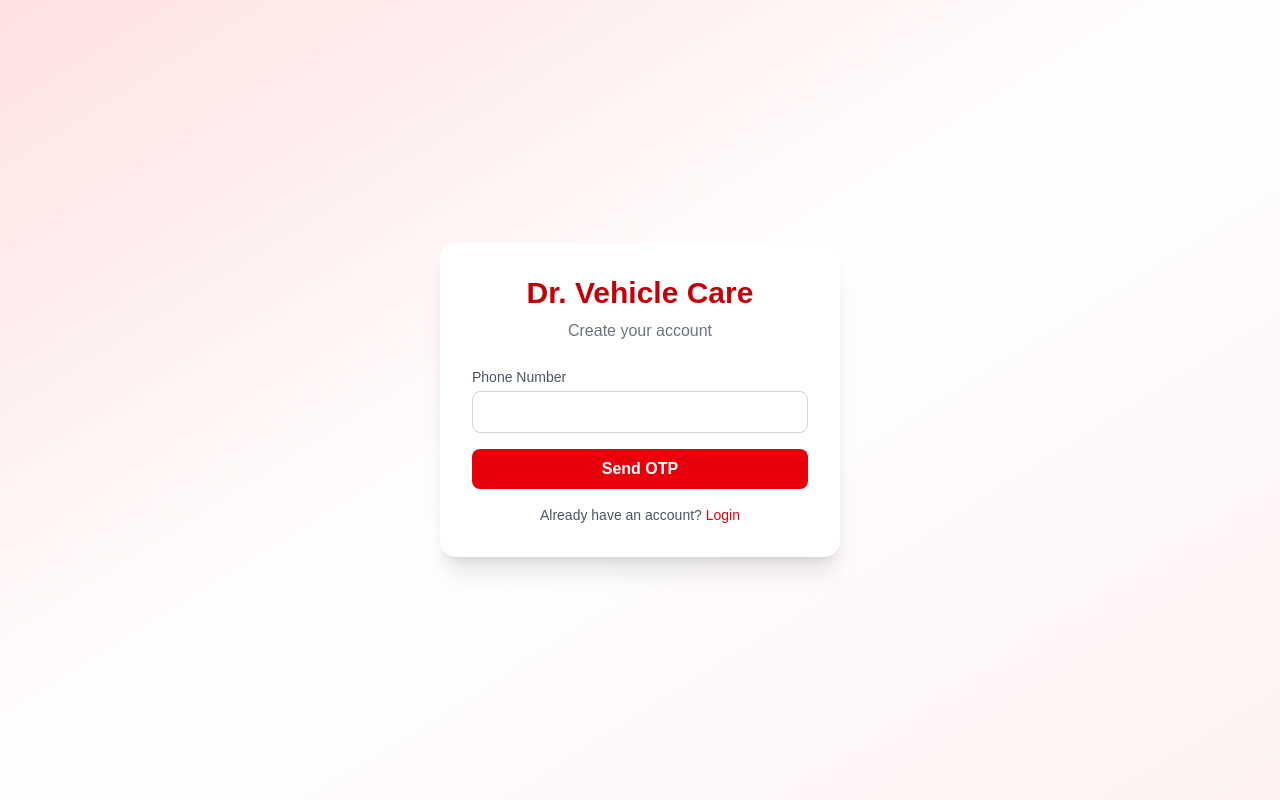
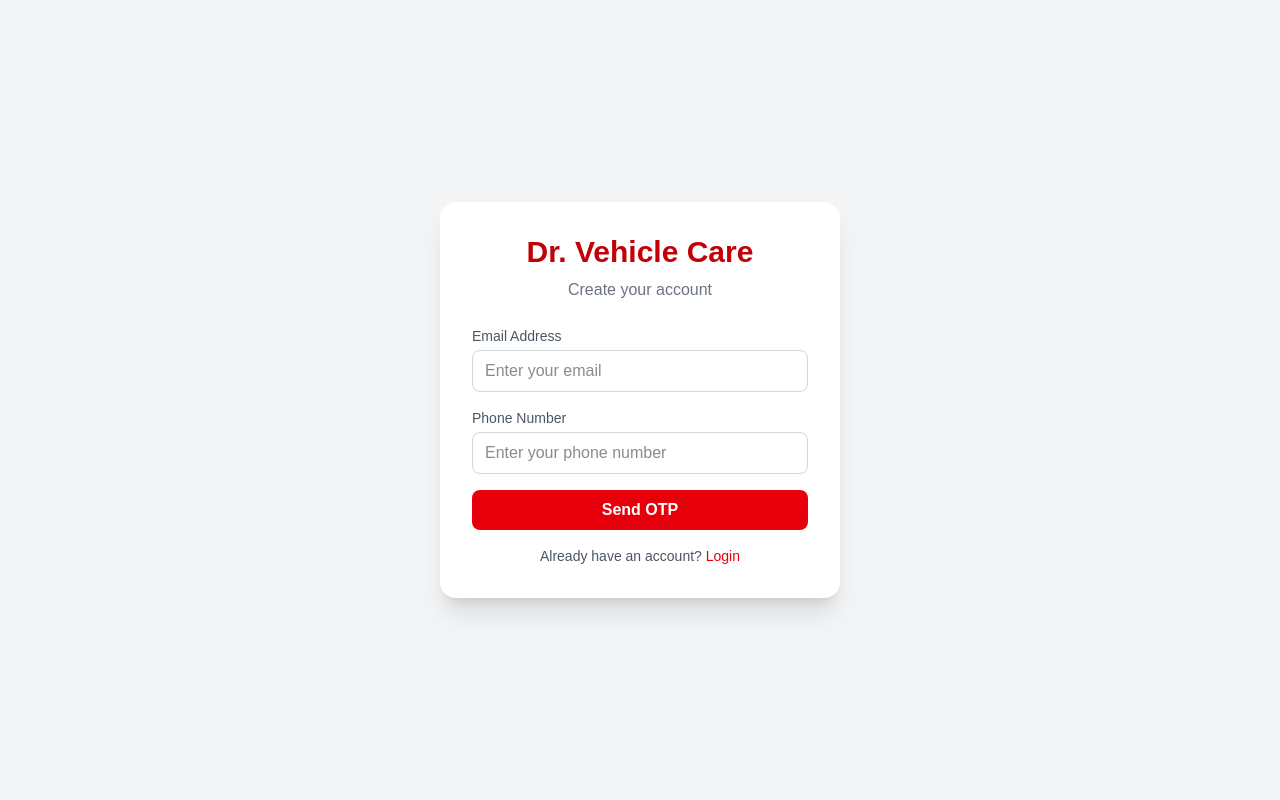
Before and after one commit to Snehaltikole14/Dr.Vehicale, a Next.js app: page /signup in a window 1280 px wide. Built offline with nearby package versions, Linux system fonts and the light colour scheme.

Commit message:
update signup page

```diff
--- a/src/app/signup/page.jsx
+++ b/src/app/signup/page.jsx
@@ -1,4 +1,5 @@
 "use client";
+
 import { useState, useEffect } from "react";
 import { useRouter } from "next/navigation";
 import toast, { Toaster } from "react-hot-toast";
@@ -11,24 +12,30 @@ export default function SignupPage() {
 
   const [form, setForm] = useState({
     name: "",
+    email: "",
     phone: "",
     password: "",
     otp: "",
   });
 
   const [sendingOtp, setSendingOtp] = useState(false);
-  const [cooldown, setCooldown] = useState(0); // seconds
+  const [cooldown, setCooldown] = useState(0);
 
   const handleChange = (e) => {
-    setForm({ ...form, [e.target.name]: e.target.value });
+    setForm({
+      ...form,
+      [e.target.name]: e.target.value,
+    });
   };
 
-  // ⏳ Countdown timer
+  // Countdown timer
   useEffect(() => {
     if (cooldown <= 0) return;
+
     const timer = setInterval(() => {
       setCooldown((prev) => prev - 1);
     }, 1000);
+
     return () => clearInterval(timer);
   }, [cooldown]);
 
@@ -43,17 +50,20 @@ export default function SignupPage() {
     try {
       await API.post("/auth/signup/request-otp", {
         phone: form.phone,
+        email: form.email,
       });
 
       toast.success("OTP sent to your phone!");
+
       setStep(2);
-      setCooldown(30); // ⏳ 30 sec cooldown
+      setCooldown(30);
     } catch (err) {
       const message =
         err.response?.data?.message ||
         (typeof err.response?.data === "string"
           ? err.response.data
           : "Failed to send OTP");
+
       toast.error(message);
     } finally {
       setSendingOtp(false);
@@ -63,15 +73,18 @@ export default function SignupPage() {
   // ================= STEP 2: VERIFY OTP =================
   const verifyOtp = async (e) => {
     e.preventDefault();
+
     try {
       await API.post("/auth/signup/verify-otp", {
         name: form.name,
+        email: form.email,
         phone: form.phone,
         password: form.password,
         otp: form.otp,
       });
 
       toast.success("Account created successfully!");
+
       router.push("/login");
     } catch (err) {
       const message =
@@ -79,13 +92,14 @@ export default function SignupPage() {
         (typeof err.response?.data === "string"
           ? err.response.data
           : "OTP verification failed");
+
       toast.error(message);
     }
   };
 
   return (
-    <div className="flex min-h-screen items-center justify-center bg-gradient-to-br from-red-100 via-white to-red-50">
-      <Toaster />
+    <div className="min-h-screen flex items-center justify-center bg-gray-100">
+      <Toaster position="top-right" />
 
       <motion.div
         initial={{ opacity: 0, y: 40 }}
@@ -96,21 +110,41 @@ export default function SignupPage() {
         <h2 className="text-3xl font-bold text-center text-red-700 mb-2">
           Dr. Vehicle Care
         </h2>
-        <p className="text-center text-gray-500 mb-6">
-          Create your account
-        </p>
 
+        <p className="text-center text-gray-500 mb-6">Create your account</p>
+
+        {/* ================= STEP 1 ================= */}
         {step === 1 ? (
           <form onSubmit={requestOtp}>
+            {/* Email */}
+            <div className="mb-4">
+              <label className="block text-sm font-medium text-gray-600 mb-1">
+                Email Address
+              </label>
+
+              <input
+                type="email"
+                name="email"
+                value={form.email}
+                onChange={handleChange}
+                placeholder="Enter your email"
+                className="w-full border border-gray-300 rounded-lg px-3 py-2 focus:ring-2 focus:ring-red-500 outline-none"
+                required
+              />
+            </div>
+
+            {/* Phone */}
             <div className="mb-4">
               <label className="block text-sm font-medium text-gray-600 mb-1">
                 Phone Number
               </label>
+
               <input
-                type="text"
+                type="tel"
                 name="phone"
                 value={form.phone}
                 onChange={handleChange}
+                placeholder="Enter your phone number"
                 className="w-full border border-gray-300 rounded-lg px-3 py-2 focus:ring-2 focus:ring-red-500 outline-none"
                 required
               />
@@ -119,8 +153,7 @@ export default function SignupPage() {
             <button
               type="submit"
               disabled={sendingOtp || cooldown > 0}
-              className={`w-full py-2 rounded-lg font-semibold transition
-                ${
+              className={`w-full py-2 rounded-lg font-semibold transition ${
                 sendingOtp || cooldown > 0
                   ? "bg-gray-400 cursor-not-allowed"
                   : "bg-red-600 hover:bg-red-700 text-white"
@@ -134,44 +167,69 @@ export default function SignupPage() {
             </button>
           </form>
         ) : (
+          /* ================= STEP 2 ================= */
           <form onSubmit={verifyOtp}>
+            {/* Full Name */}
             <div className="mb-4">
               <label className="block text-sm font-medium text-gray-600 mb-1">
                 Full Name
               </label>
+
               <input
                 type="text"
                 name="name"
                 value={form.name}
                 onChange={handleChange}
+                placeholder="Enter your full name"
                 className="w-full border border-gray-300 rounded-lg px-3 py-2"
                 required
               />
             </div>
 
+            {/* Email - Username */}
+            <div className="mb-4">
+              <label className="block text-sm font-medium text-gray-600 mb-1">
+                Email / Username
+              </label>
+
+              <input
+                type="email"
+                name="email"
+                value={form.email}
+                readOnly
+                className="w-full border border-gray-300 rounded-lg px-3 py-2 bg-gray-100"
+              />
+            </div>
+
+            {/* Password */}
             <div className="mb-4">
               <label className="block text-sm font-medium text-gray-600 mb-1">
                 Password
               </label>
+
               <input
                 type="password"
                 name="password"
                 value={form.password}
                 onChange={handleChange}
+                placeholder="Enter password"
                 className="w-full border border-gray-300 rounded-lg px-3 py-2"
                 required
               />
             </div>
 
+            {/* OTP */}
             <div className="mb-4">
               <label className="block text-sm font-medium text-gray-600 mb-1">
                 Enter OTP
               </label>
+
               <input
                 type="text"
                 name="otp"
                 value={form.otp}
                 onChange={handleChange}
+                placeholder="Enter OTP"
                 className="w-full border border-gray-300 rounded-lg px-3 py-2"
                 required
               />
```
Lines whose indentation alone changed are shown as unchanged.
